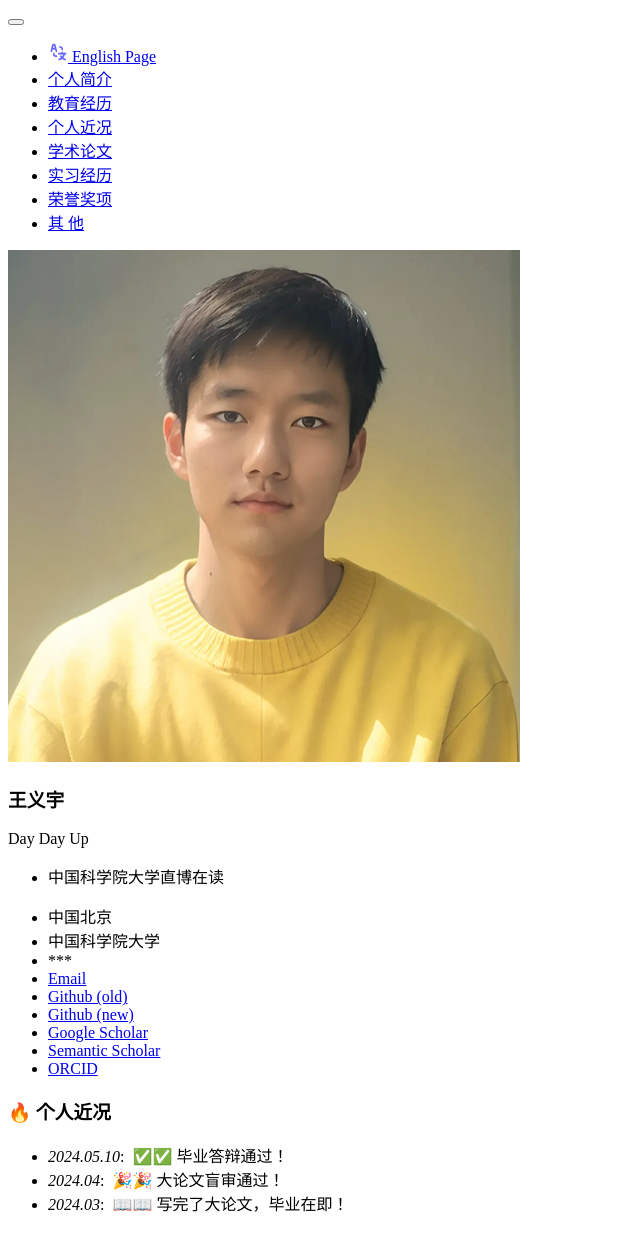
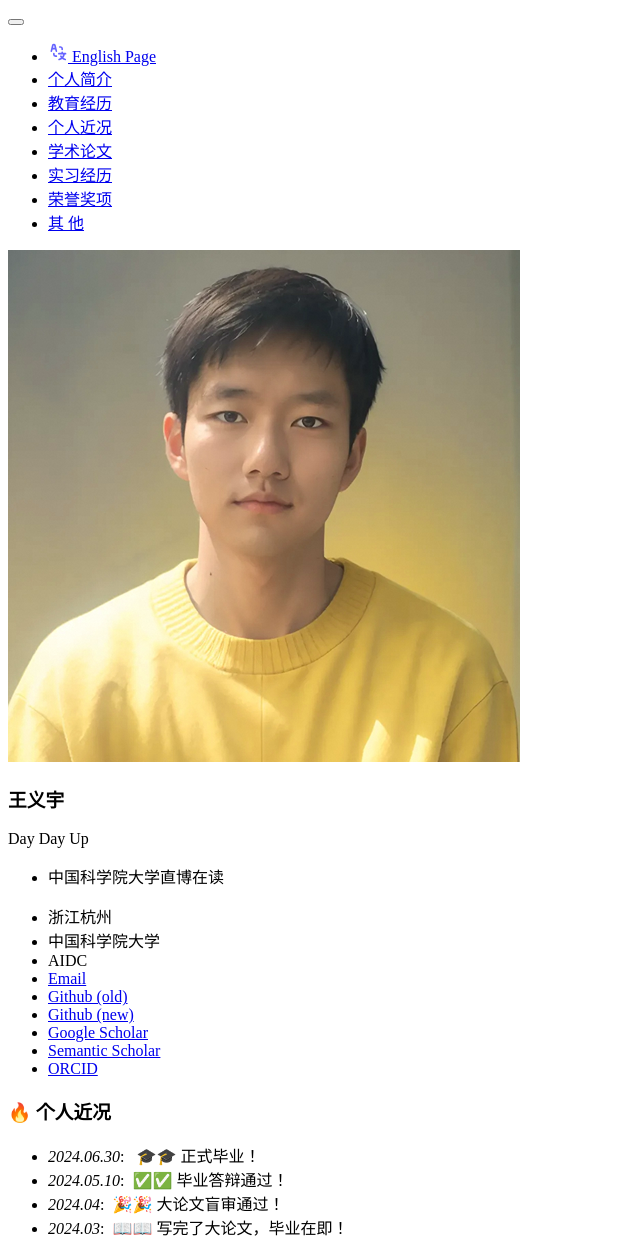
Before and after one commit to curya-wangyiyu/about_cn, a Jekyll site: the page built from _pages/includes/news.md, in a window 1280 px wide. Shown: the whole page, without its empty margins (0-640 px from the left). Built offline with Jekyll 4.4.1, drawn with Linux system fonts in a browser that asks for light colours; our own code applies the rules of GitHub Pages for plain Markdown files; before the commit the page ends 1231 px from its top, so only the background shows below that.

Commit message:
update infos

```diff
--- a/_config.yml
+++ b/_config.yml
@@ -24,9 +24,9 @@ author:
   name             : "王义宇"
   avatar           : "/images/android-chrome-512x512.png"
   bio              : "Day Day Up"
-  location         : "中国北京"
+  location         : "浙江杭州"
   institution      : "中国科学院大学"
-  employer         : "***"
+  employer         : "AIDC"
   pubmed           :
   googlescholar    : "https://scholar.google.com/citations?user=mDtSmsEAAAAJ"
   semanticscholar  : "https://www.semanticscholar.org/author/Yiyu-Wang/2107946245"
--- a/_pages/includes/news.md
+++ b/_pages/includes/news.md
@@ -1,4 +1,5 @@
 # 🔥 个人近况
+- *2024.06.30*: &nbsp; 🎓🎓 正式毕业！
 - *2024.05.10*: &nbsp;✅✅ 毕业答辩通过！
 - *2024.04*: &nbsp;🎉🎉 大论文盲审通过！
 - *2024.03*: &nbsp;📖📖 写完了大论文，毕业在即！
```
